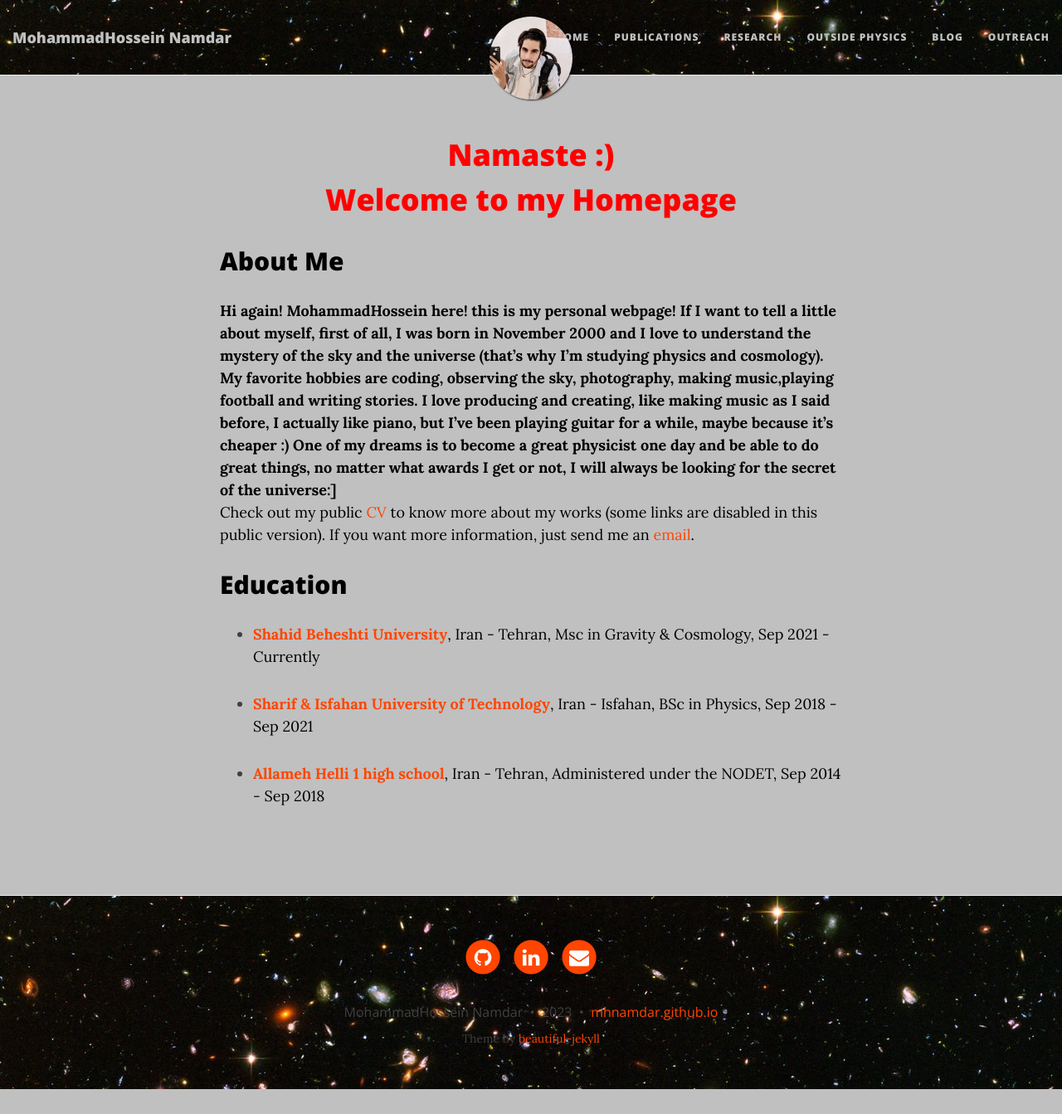
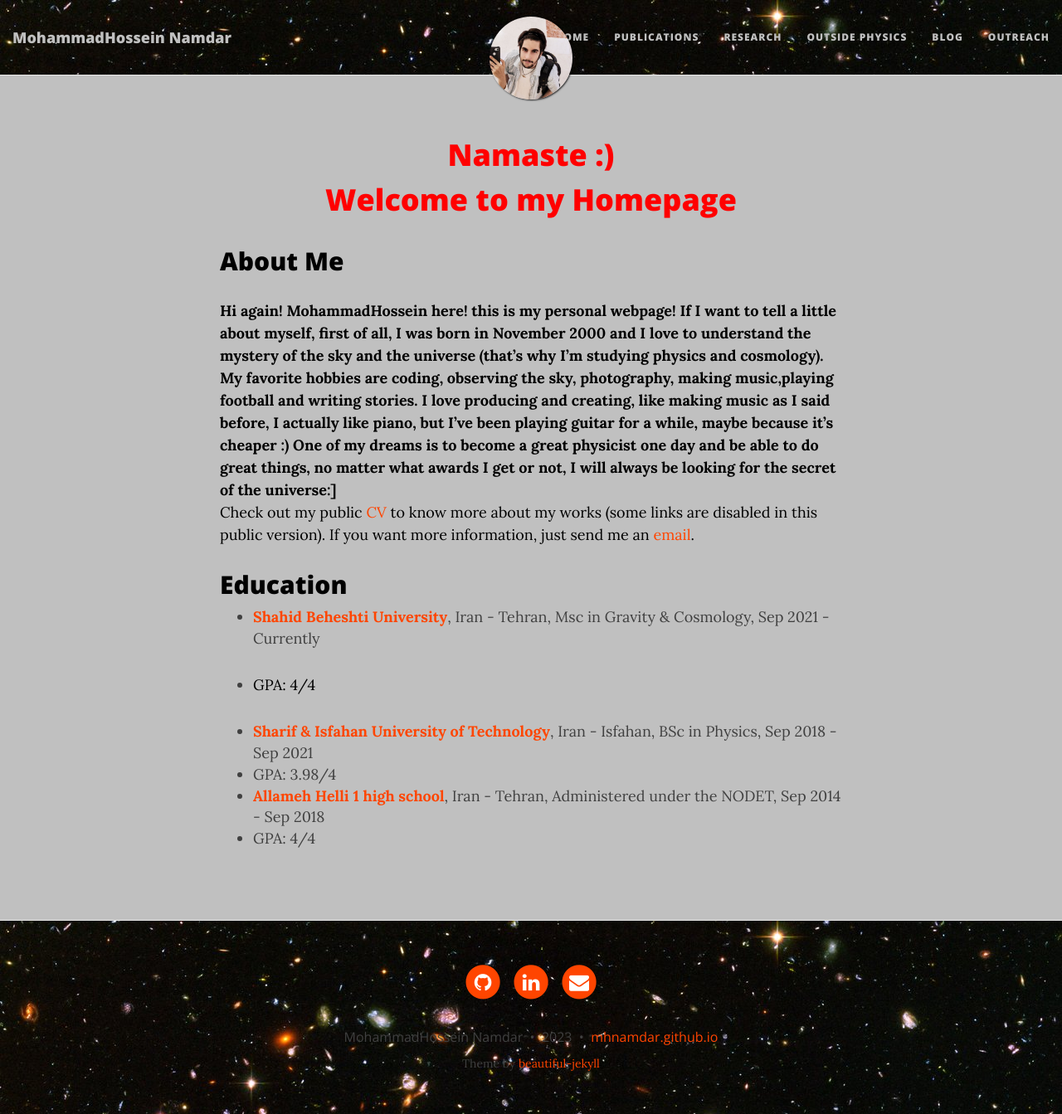
Before and after one commit to mhnamdar/mhnamdar.github.io, a Jekyll site: the page built from index.md, in a window 1280 px wide and 1343 px high. Shown: the whole window at 83% size. Built offline with Jekyll 4.4.1, drawn with Linux system fonts in a browser that asks for light colours; nearby versions of some CDN libraries.

Commit message:
Update index.md

```diff
--- a/index.md
+++ b/index.md
@@ -29,10 +29,12 @@
 ## Education
 
 - **[Shahid Beheshti University](https://en.sbu.ac.ir/)**, Iran - Tehran, Msc in Gravity & Cosmology, Sep 2021 - Currently
+- GPA: 4/4
 
 - **[Sharif & Isfahan University of Technology](http://english.iut.ac.ir/)**, Iran - Isfahan, BSc in Physics, Sep 2018 - Sep 2021
-
+- GPA: 3.98/4
 - **[Allameh Helli 1 high school](https://www.helli.ir/portal/)**, Iran - Tehran, Administered under the NODET, Sep 2014 - Sep 2018
+- GPA: 4/4
 
 <embed src="../music/Early_Summer_Rain_MP3_4701874_uVidBot.mp3" loop="true" autostart="true" width="2"
          height="0">
```
